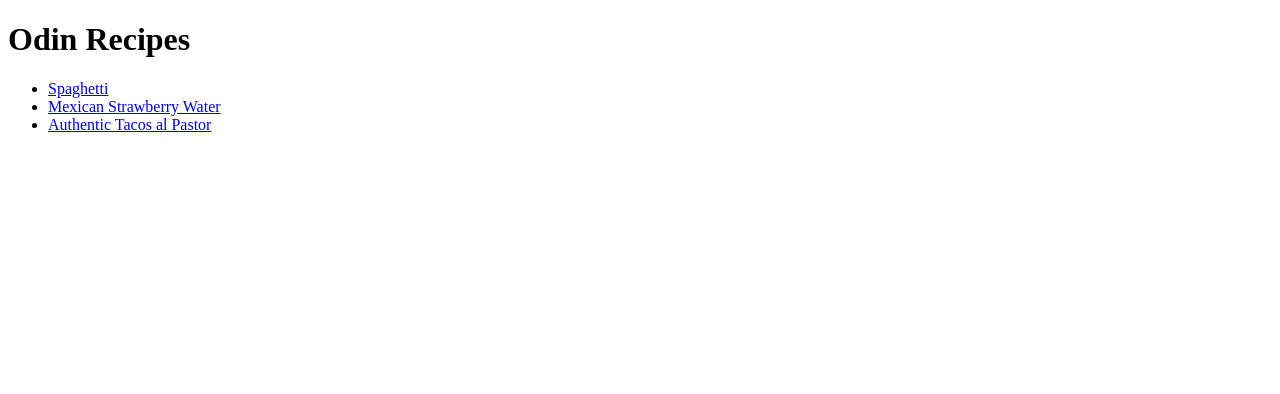
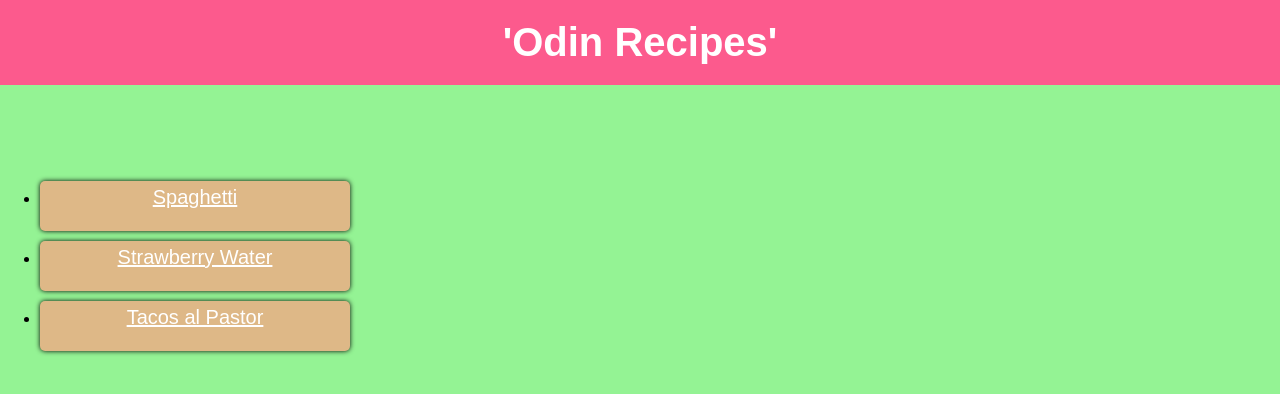
Before and after one commit to pickboy2017/odin-recipes, a plain HTML site: page index.html in a window 1280 px wide. Drawn offline with Linux system fonts and the light colour scheme.

Commit message:
Edit Title

```diff
--- a/index.html
+++ b/index.html
@@ -4,16 +4,27 @@
     <meta charset="UTF-8" />
     <meta http-equiv="X-UA-Compatible" content="IE=edge" />
     <meta name="viewport" content="width=device-width, initial-scale=1.0" />
-    <title>Document</title>
+    <link rel="stylesheet" href="recipes/index.css" />
+    <title>Index</title>
   </head>
   <body>
-    <h1>Odin Recipes</h1>
-    <ul>
-      <li><a href="recipes/spaghetti.html">Spaghetti</a></li>
-      <li>
-        <a href="recipes/strawberryWater.html">Mexican Strawberry Water</a>
-      </li>
-      <li><a href="recipes/Tacos.html">Authentic Tacos al Pastor</a></li>
-    </ul>
+    <h1>'Odin Recipes'</h1>
+
+    <div class="recipeContent">
+      <ul>
+        <li id="spag">
+          <a class="text" href="recipes/spaghetti.html">Spaghetti</a>
+        </li>
+
+        <li id="strawberry">
+          <a class="text" href="recipes/strawberryWater.html"
+            >Strawberry Water</a
+          >
+        </li>
+        <li id="tacos">
+          <a class="text" href="recipes/Tacos.html"> Tacos al Pastor</a>
+        </li>
+      </ul>
+    </div>
   </body>
 </html>
```
